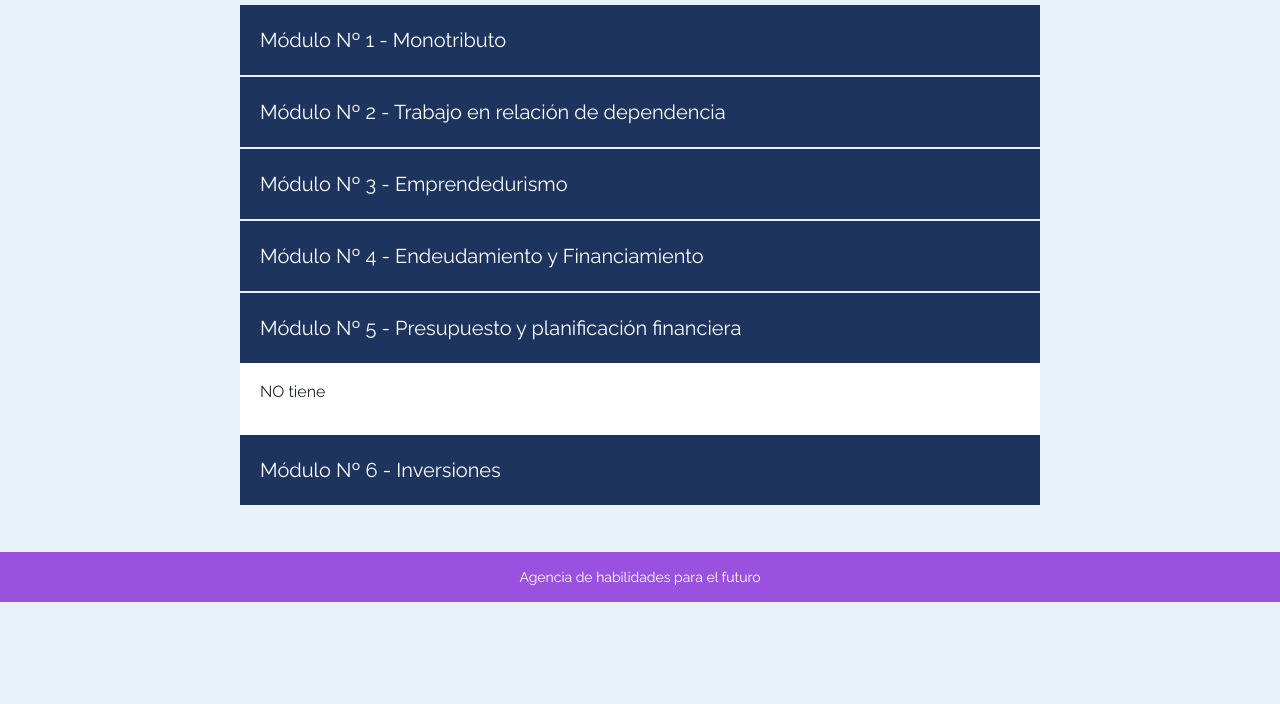
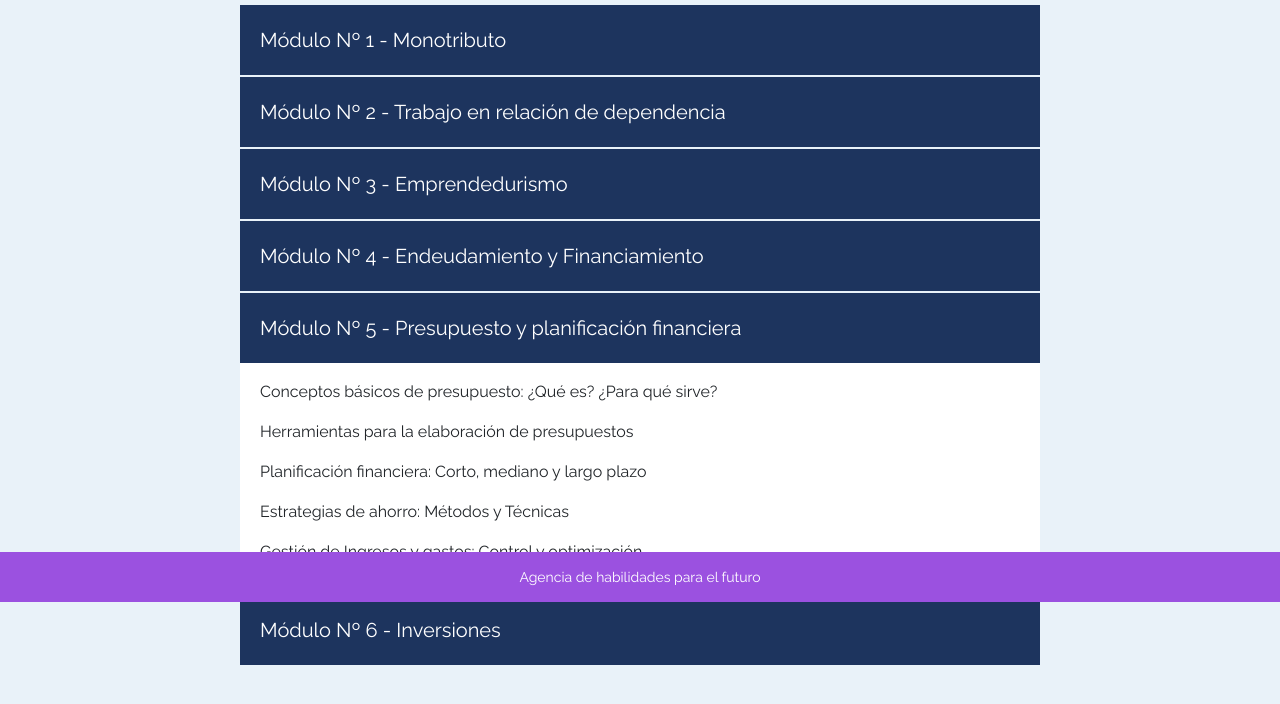
Before and after one commit to Flasarmiento/EducacionFinanciera, a plain HTML site: page programa.html in a window 1280 px wide. Both pictures are taken after a click on the label "Módulo Nº 5 - Presupuesto y planificación financiera". Shown: the part 198-902 px from the top of the page. Before the commit the page ends 800 px from the top, so only its background shows below. Drawn offline with nearby package versions, Linux system fonts and the light colour scheme.

Commit message:
Update programa.html

```diff
--- a/programa.html
+++ b/programa.html
@@ -120,7 +120,12 @@
                     Módulo Nº 5 - Presupuesto y planificación financiera
                 </label>
                 <div class="contenido-acordeon">
-                    <p>NO tiene</p>
+                    <p>Conceptos básicos de presupuesto: ¿Qué es? ¿Para qué sirve?</p>
+                    <p>Herramientas para la elaboración de presupuestos</p>
+                    <p>Planificación financiera: Corto, mediano y largo plazo</p>
+                    <p>Estrategias de ahorro: Métodos y Técnicas</p>
+                    <p>Gestión de Ingresos y gastos: Control y optimización</p>
+
                 </div>
             </div>
             <div class="acordeon">
@@ -129,7 +134,13 @@
                     Módulo Nº 6 - Inversiones
                 </label>
                 <div class="contenido-acordeon">
-                    <p>NO tiene</p>
+                    <p>Introducción (Conceptos básicos)</p>
+                    <p>Tipos de inversiones</p>
+                    <p>Evaluación del riesgo (Analisis y gestion)</p>
+                    <p>Estrategias (Diversificación)</p>
+                    <p>Herramientas digitales</p>
+                    <p>Identificación y prevención de estafas</p>
+
                 </div>
             </div>
         </div>
```
